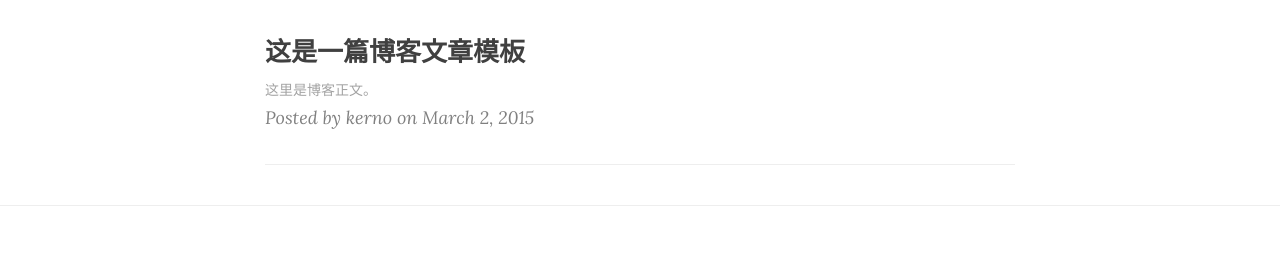
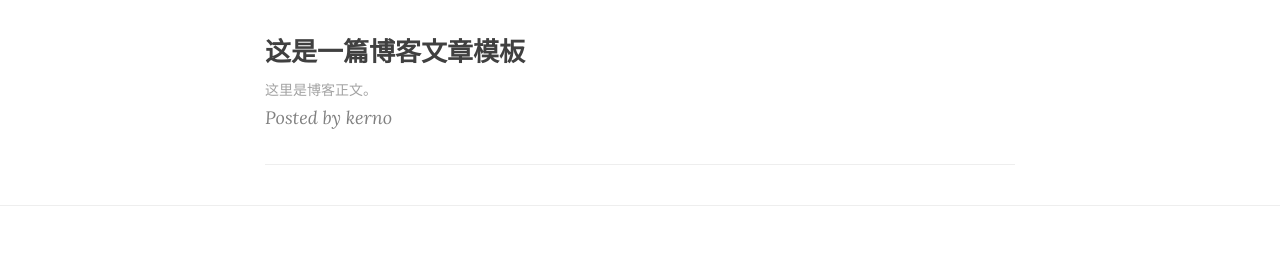
Before and after one commit to kerno-yep/kerno-yep.github.io, a Jekyll site: the page built from index.html, in a window 1280 px wide. Shown: the part 442-719 px from the top of the page. Built offline with Jekyll 4.4.1, drawn with Linux system fonts in a browser that asks for light colours; nearby versions of some CDN libraries; the list of posts is cut into pages by our own code.

Commit message:
Update index.html

```diff
--- a/index.html
+++ b/index.html
@@ -18,7 +18,7 @@ description: "Kerno屯货库"
             {{ post.content | strip_html | truncate:150 }}
         </div>
     </a>
-    <p class="post-meta">Posted by {% if post.author %}{{ post.author }}{% else %}{{ site.title }}{% endif %} on {{ post.date | date: "%B %-d, %Y" }}</p>
+    <p class="post-meta">Posted by {% if post.author %}{{ post.author }}{% else %}{{ site.title }}{% endif %}</p>
 </div>
 
 <hr>
```
